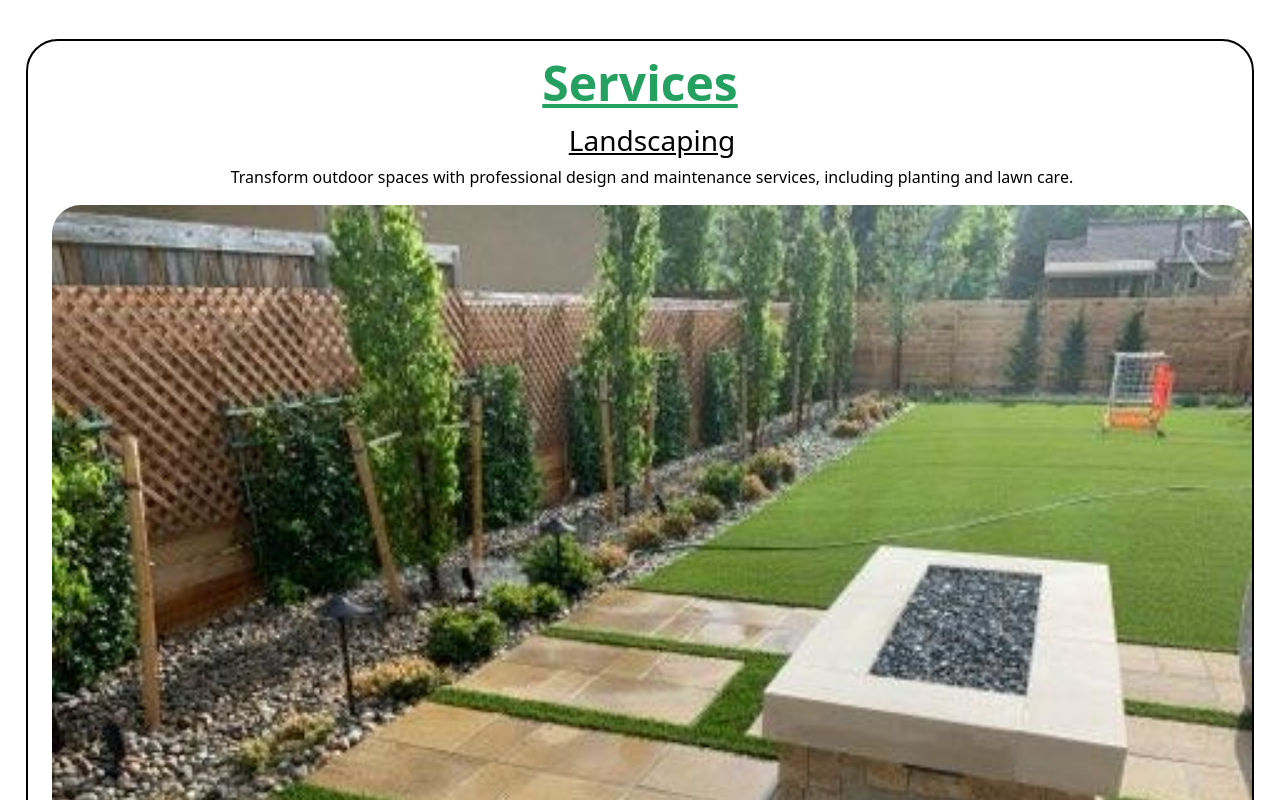
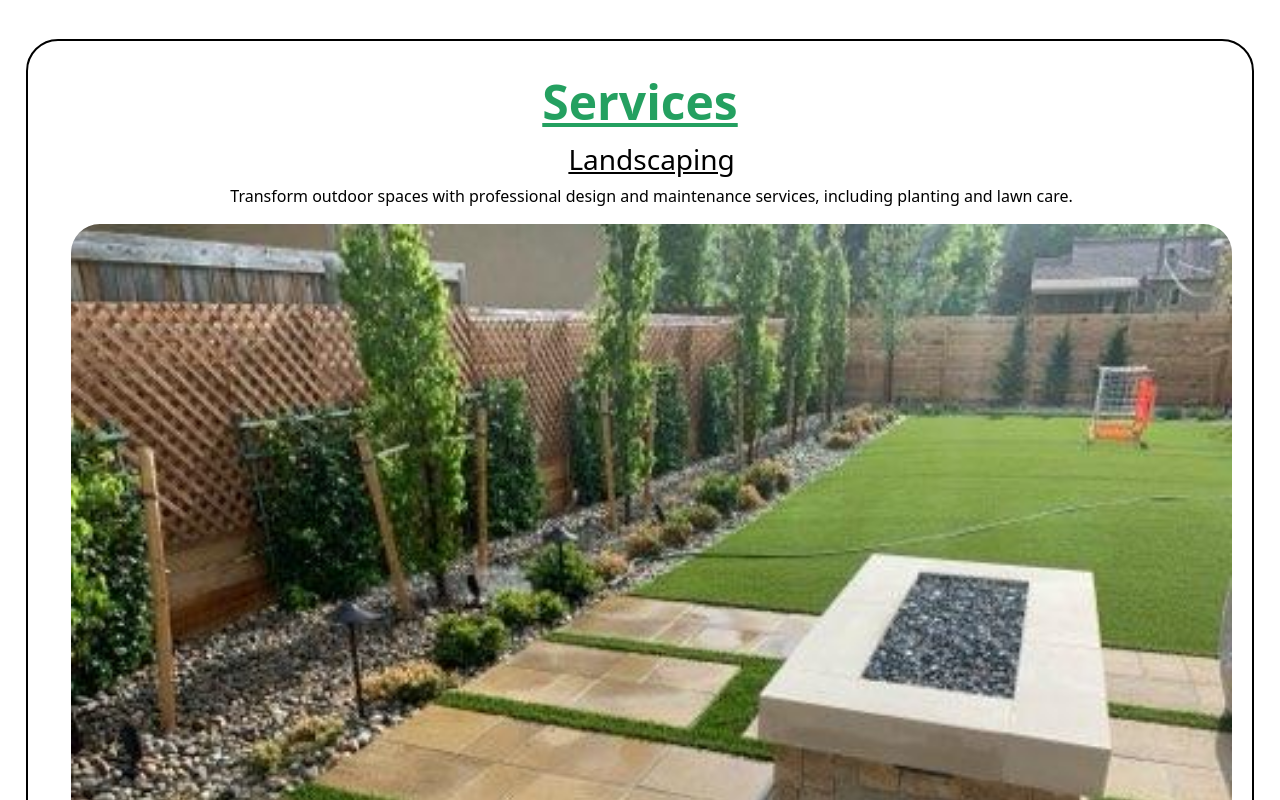
Before and after one commit to rfrisk44/ICLand, a React (Create React App) app: page / in a window 1280 px wide. Shown: the part 980-1780 px from the top of the page. Built offline with nearby package versions, Linux system fonts and the light colour scheme.

Commit message:
fixed service button again

```diff
--- a/src/App.css
+++ b/src/App.css
@@ -342,7 +342,7 @@ body{
 /* Services */
 .containerServ{
     background-color: #ffffff;
-    padding: 1%;
+    padding: 2.5%;
     border-radius: 2rem;
     margin: 2%;
     color: rgb(0, 0, 0);
@@ -371,6 +371,7 @@ body{
     margin: 1%;
     border-radius: 2rem;
     width: 33%;
+    margin-bottom: 5%;
 }
 .services img{
     border-radius: 1.8rem;
```
